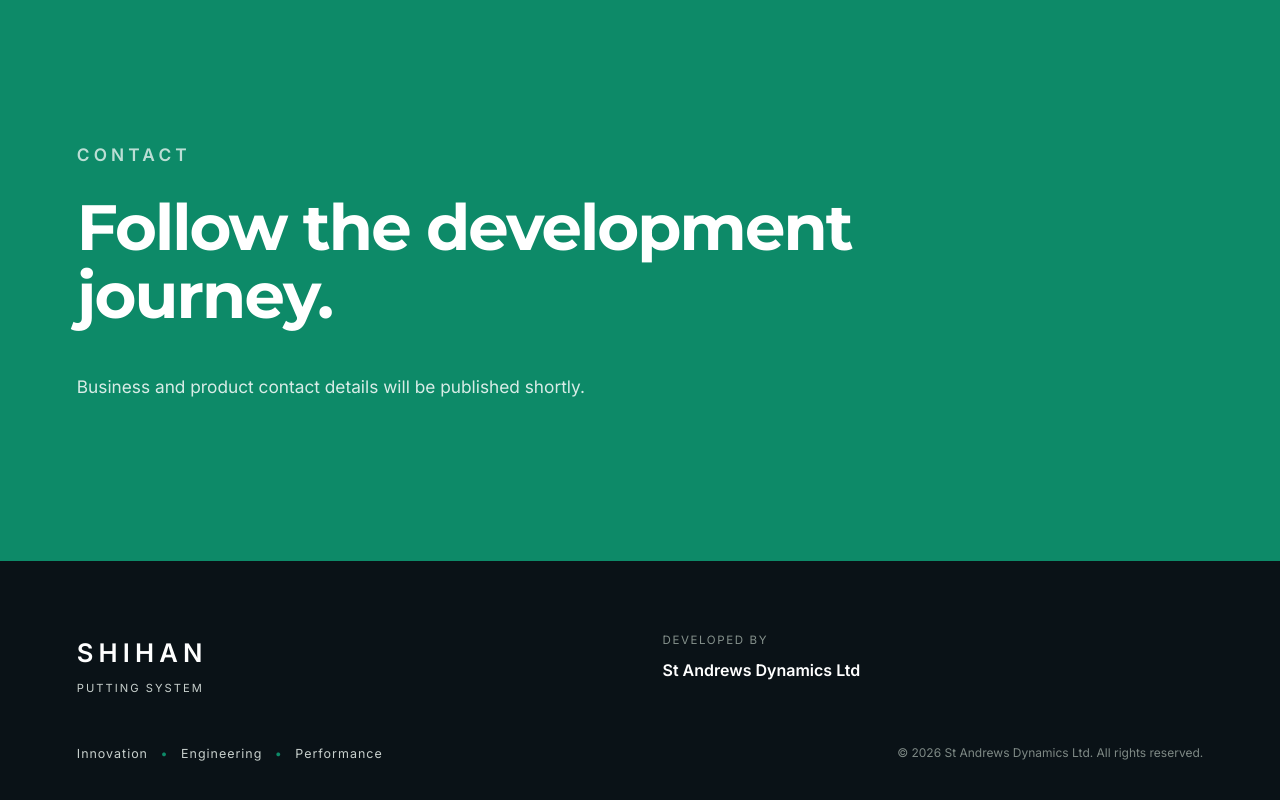
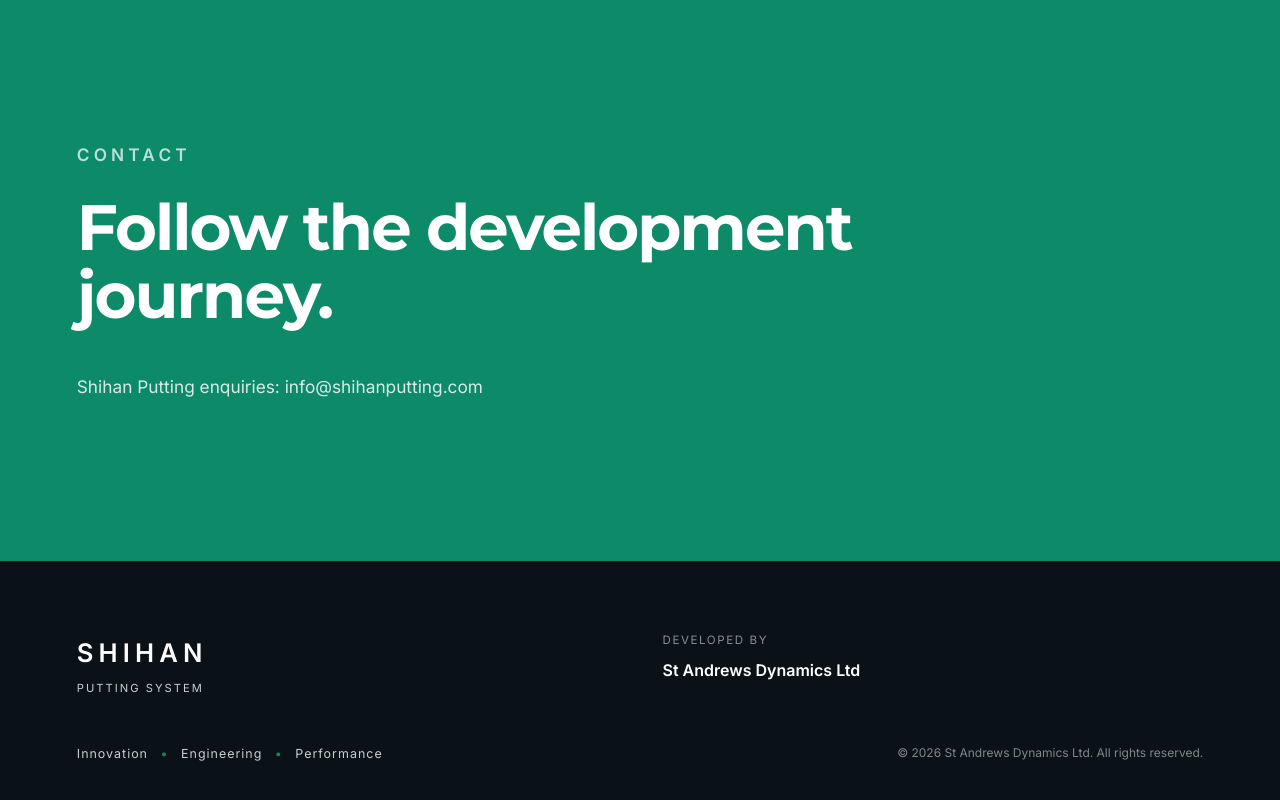
Before and after one commit to billmckinley-stad/shihan-putting-website, a plain HTML site: page index.html in a window 1280 px wide. Shown: the part 4744-5544 px from the top of the page. Drawn offline with Linux system fonts and the light colour scheme.

Commit message:
Add files via upload
Update Shihan contact email

```diff
--- a/index.html
+++ b/index.html
@@ -500,11 +500,13 @@
                 </h2>
 
                 <p>
+    Shihan Putting enquiries:
+    <a href="mailto:info@shihanputting.com">
+        info@shihanputting.com
+    </a>
+</p>
 
-                    Business and product contact details
-                    will be published shortly.
 
-                </p>
 
             </div>
 
```
